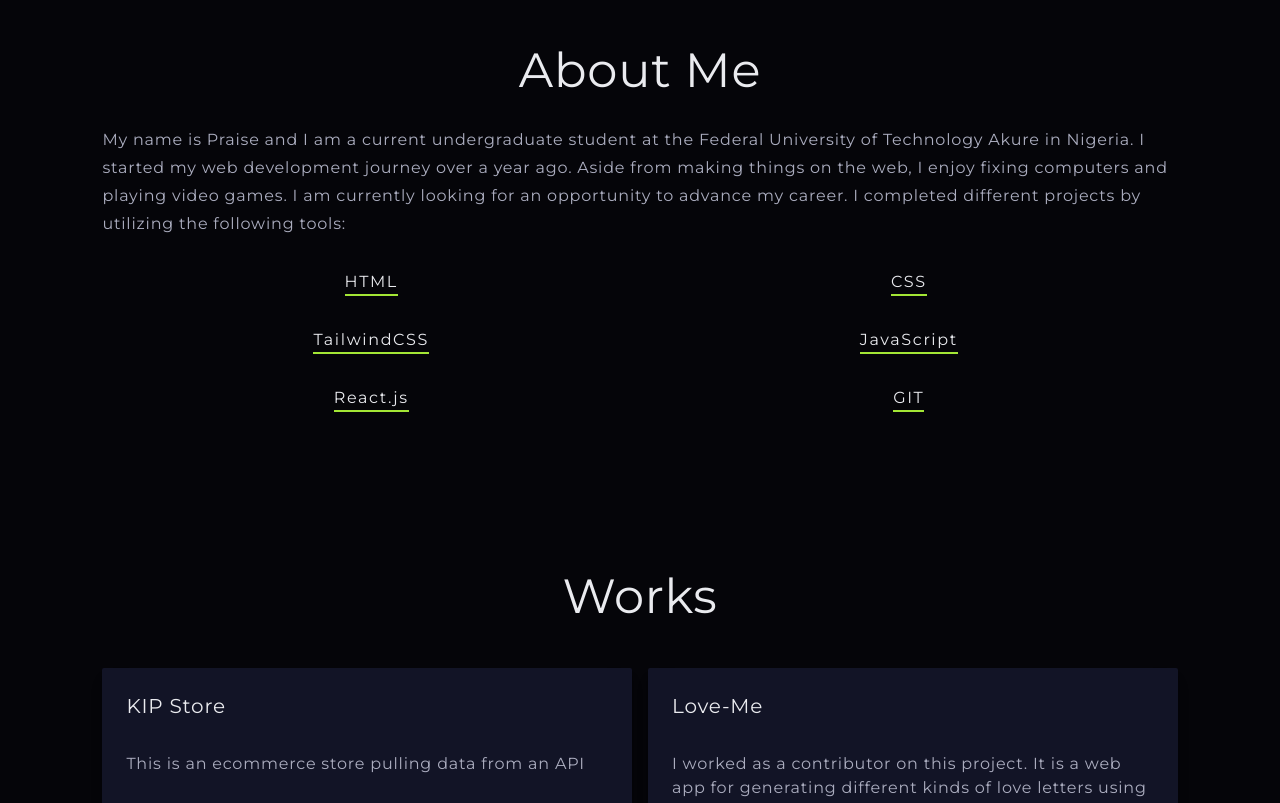
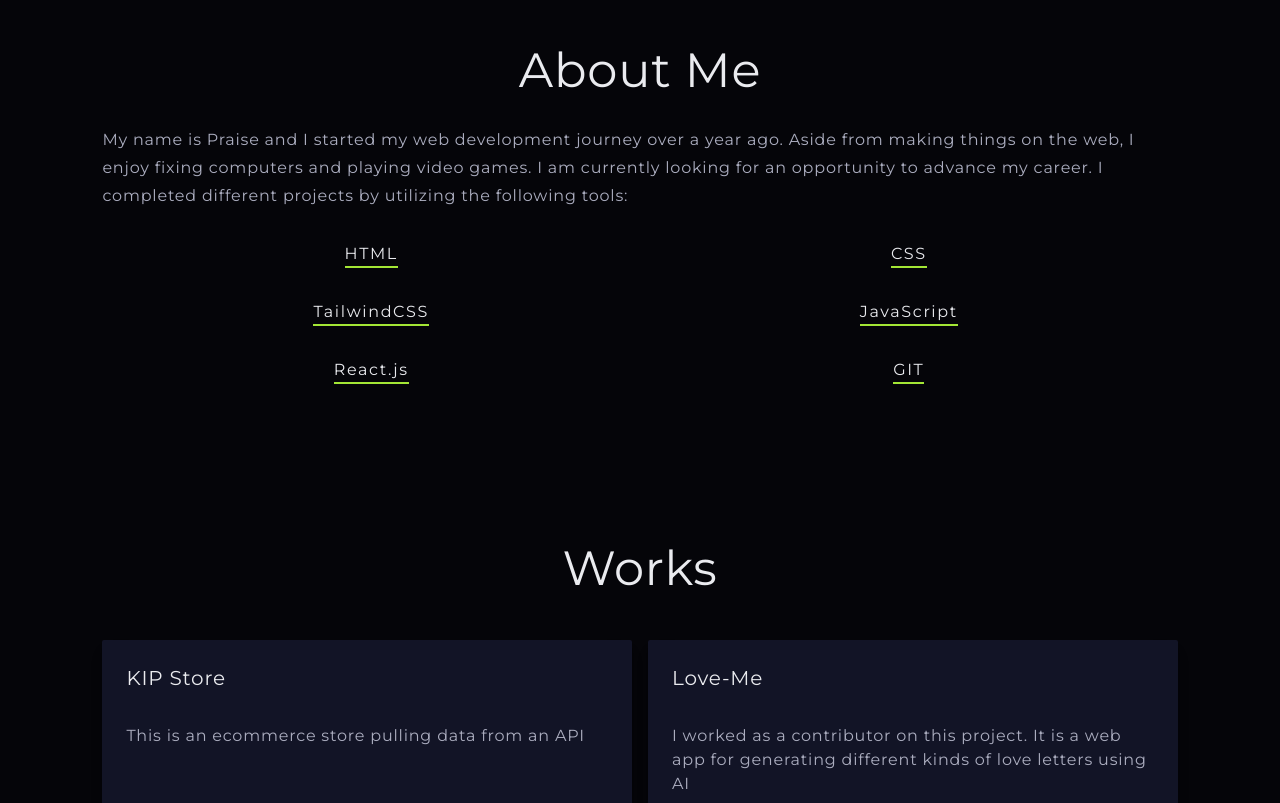
Before and after one commit to Oghene-kevwe/Portfolio, a website: page index.html in a window 1280 px wide. Shown: the part 780-1583 px from the top of the page. Drawn offline with nearby package versions, Linux system fonts and the light colour scheme.

Commit message:
Update index.html
Removed undergraduate text

```diff
--- a/index.html
+++ b/index.html
@@ -136,8 +136,7 @@
           About me
         </h2>
         <p class="leading-7 mb-4">
-          My name is Praise and I am a current undergraduate student at the
-          Federal University of Technology Akure in Nigeria. I started my web
+          My name is Praise and I started my web
           development journey over a year ago. Aside from making things on the
           web, I enjoy fixing computers and playing video games. I am currently
           looking for an opportunity to advance my career. I completed different
```
